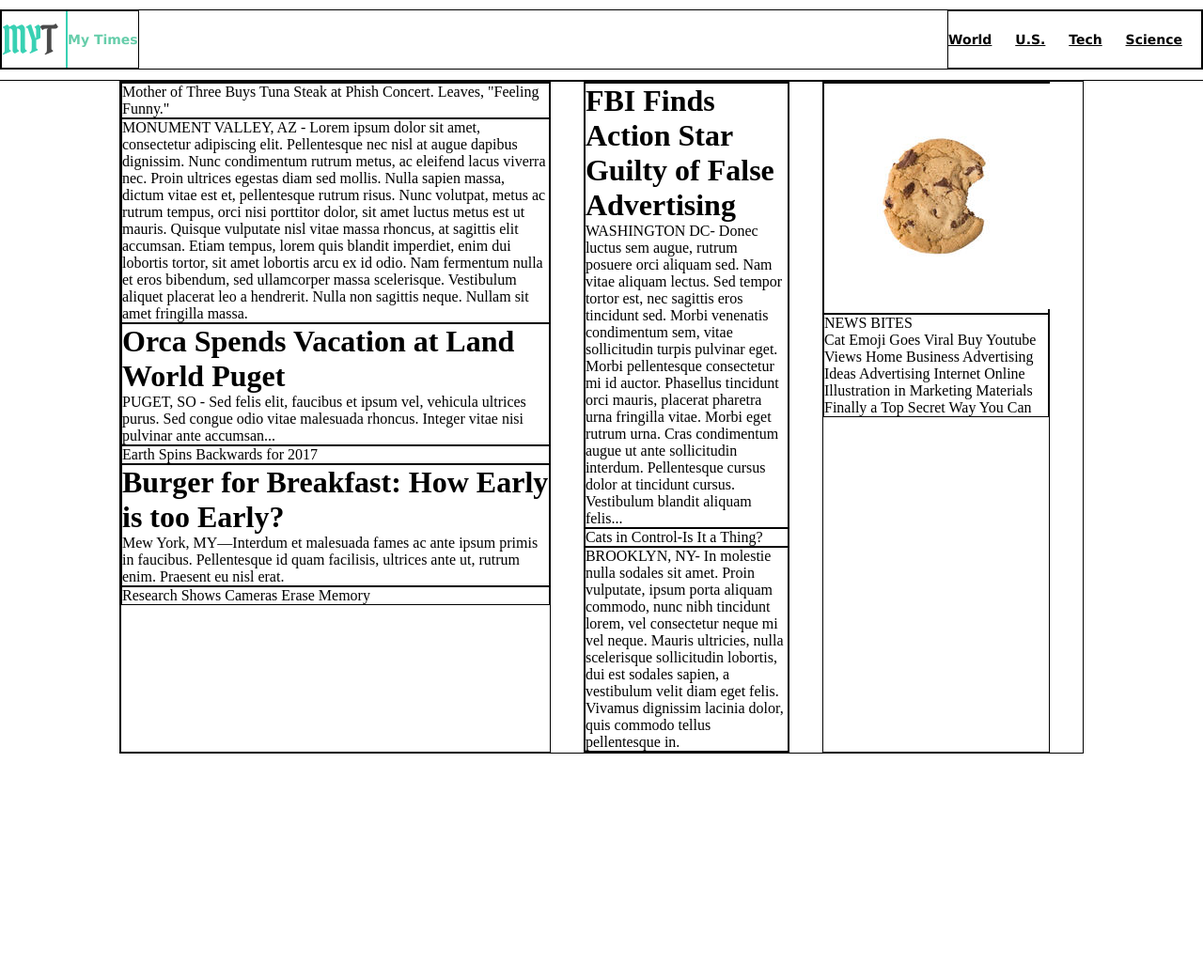
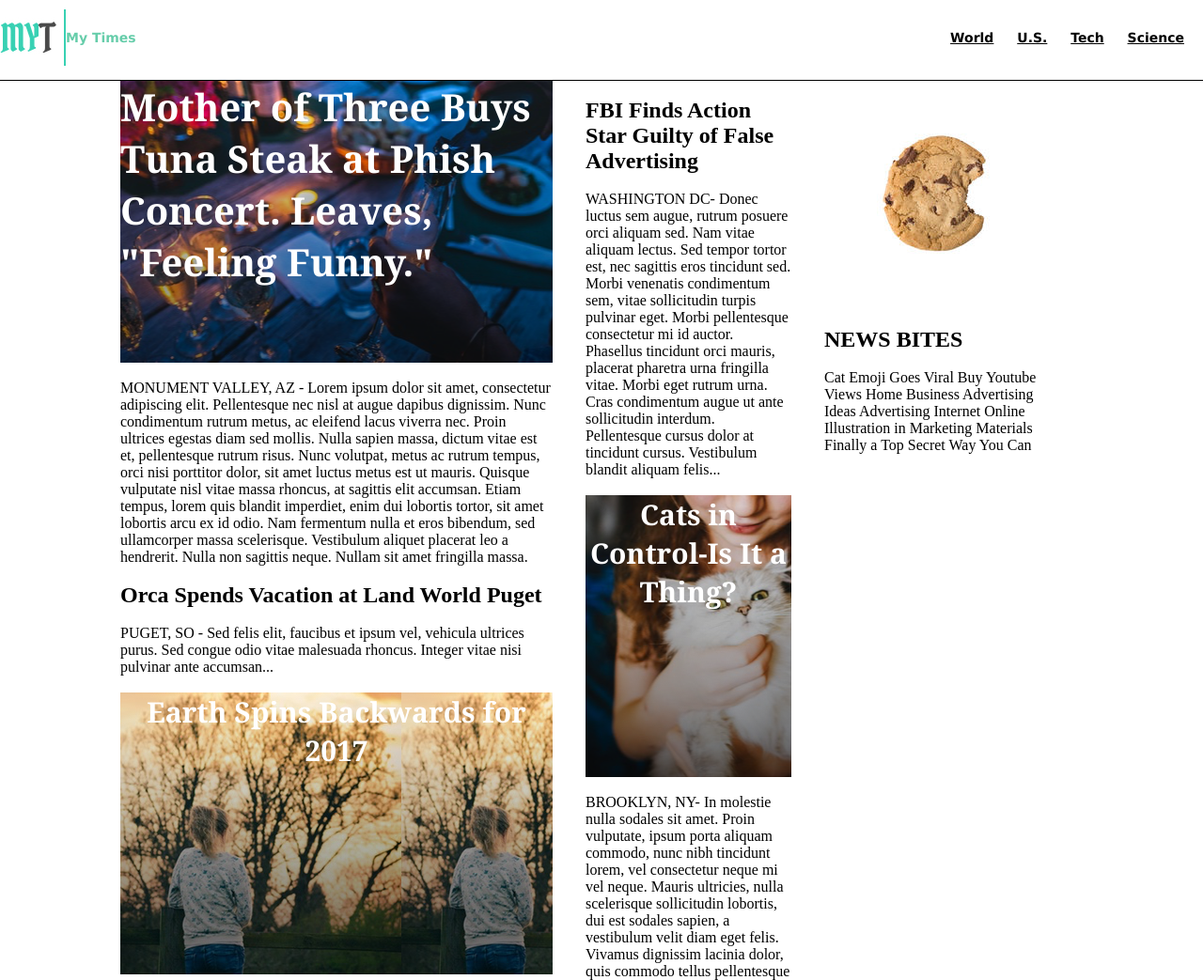
Before and after one commit to kzack123/My-Times, a plain HTML site: page index.html in a window 1280 px wide. Shown: the top 1043 px of the page at 94% size. Before the commit the page ends 802 px from the top, so only its background shows below. Drawn offline with Linux system fonts and the light colour scheme.

Commit message:
Added images and more flexboxs

```diff
--- a/index.css
+++ b/index.css
@@ -2,11 +2,11 @@
   margin: 0;
   padding: 0;
 }
-
+/*
 div {
   border: 1px solid black;
 }
-
+*/
 header {
   font-family: Verdana;
   font-size: 14px;
@@ -62,3 +62,46 @@ a {
   width: 240px;
   margin-right: 35px;
 }
+
+#main {
+  display: flex;
+  background-image: url('images/img-story-main.png');
+  justify-content: flex-start;
+  height: 300px;
+}
+
+#main p {
+  font-family: Georgia;
+  font-weight: bold;
+  font-size: 40px;
+  color: white;
+}
+
+#sub {
+  display: flex;
+  background-image: url('images/img-story-2.png');
+  justify-content: center;
+  height: 300px;
+}
+
+#subtwo {
+  display: flex;
+  background-image: url('images/img-story-3.png');
+  justify-content: center;
+  height: 300px;
+}
+
+#subtwo p, #subthree p, #sub p {
+  font-family: Georgia;
+  font-weight: bold;
+  font-size: 30px;
+  color: white;
+  text-align: center;
+}
+
+#subthree {
+  display: flex;
+  background-image: url('images/img-story-1.png');
+  justify-content: center;
+  height: 300px;
+}
--- a/index.html
+++ b/index.html
@@ -30,37 +30,49 @@
 
     <div id='content'>
       <div id='large'>
-        <div>
+        <div id='main'>
           <p>Mother of Three Buys Tuna Steak at Phish Concert. Leaves, "Feeling Funny."</p>
         </div>
         <div>
+          <br>
           <p>MONUMENT VALLEY, AZ - Lorem ipsum dolor sit amet, consectetur adipiscing elit. Pellentesque nec nisl at augue dapibus dignissim. Nunc condimentum rutrum metus, ac eleifend lacus viverra nec. Proin ultrices egestas diam sed mollis. Nulla sapien massa, dictum vitae est et, pellentesque rutrum risus. Nunc volutpat, metus ac rutrum tempus, orci nisi porttitor dolor, sit amet luctus metus est ut mauris. Quisque vulputate nisl vitae massa rhoncus, at sagittis elit accumsan. Etiam tempus, lorem quis blandit imperdiet, enim dui lobortis tortor, sit amet lobortis arcu ex id odio. Nam fermentum nulla et eros bibendum, sed ullamcorper massa scelerisque. Vestibulum aliquet placerat leo a hendrerit. Nulla non sagittis neque. Nullam sit amet fringilla massa.</p>
         </div>
         <div>
-          <h1>Orca Spends Vacation at Land World Puget</h1>
+          <br>
+          <h2>Orca Spends Vacation at Land World Puget</h2>
+          <br>
           <p>PUGET, SO - Sed felis elit, faucibus et ipsum vel, vehicula ultrices purus. Sed congue odio vitae malesuada rhoncus. Integer vitae nisi pulvinar ante accumsan...</p>
+          <br>
         </div>
-        <div>
+        <div id='sub'>
           <p>Earth Spins Backwards for 2017</p>
         </div>
         <div>
-          <h1>Burger for Breakfast: How Early is too Early?</h1>
+          <br>
+          <h2>Burger for Breakfast: How Early is too Early?</h2>
+          <br>
           <p>Mew York, MY—Interdum et malesuada fames ac ante ipsum primis in faucibus. Pellentesque id quam facilisis, ultrices ante ut, rutrum enim. Praesent eu nisl erat.</p>
+          <br>
         </div>
-        <div>
+        <div id='subtwo'>
           <p>Research Shows Cameras Erase Memory</p>
         </div>
       </div>
       <div id='medium'>
         <div>
-          <h1>FBI Finds Action Star Guilty of False Advertising</h1>
+          <br>
+          <h2>FBI Finds Action Star Guilty of False Advertising</h2>
+          <br>
           <p>WASHINGTON DC- Donec luctus sem augue, rutrum posuere orci aliquam sed. Nam vitae aliquam lectus. Sed tempor tortor est, nec sagittis eros tincidunt sed. Morbi venenatis condimentum sem, vitae sollicitudin turpis pulvinar eget. Morbi pellentesque consectetur mi id auctor. Phasellus tincidunt orci mauris, placerat pharetra urna fringilla vitae. Morbi eget rutrum urna. Cras condimentum augue ut ante sollicitudin interdum. Pellentesque cursus dolor at tincidunt cursus. Vestibulum blandit aliquam felis...</p>
+          <br>
         </div>
-        <div>
+        <div id='subthree'>
           <p>Cats in Control-Is It a Thing?</p>
         </div>
         <div>
+          <br>
           <p>BROOKLYN, NY- In molestie nulla sodales sit amet. Proin vulputate, ipsum porta aliquam commodo, nunc nibh tincidunt lorem, vel consectetur neque mi vel neque. Mauris ultricies, nulla scelerisque sollicitudin lobortis, dui est sodales sapien, a vestibulum velit diam eget felis. Vivamus dignissim lacinia dolor, quis commodo tellus pellentesque in.</p>
+          <br>
         </div>
       </div>
       <div id='small'>
@@ -68,7 +80,9 @@
           <img src="images/img-news-bite.png"/>
         </div>
         <div>
-          <p>NEWS BITES</p>
+          <br>
+          <h2>NEWS BITES</h2>
+          <br>
           <p>Cat Emoji Goes Viral Buy Youtube Views Home Business Advertising Ideas Advertising Internet Online Illustration in Marketing Materials Finally a Top Secret Way You Can</p>
         </div>
       </div>
```
